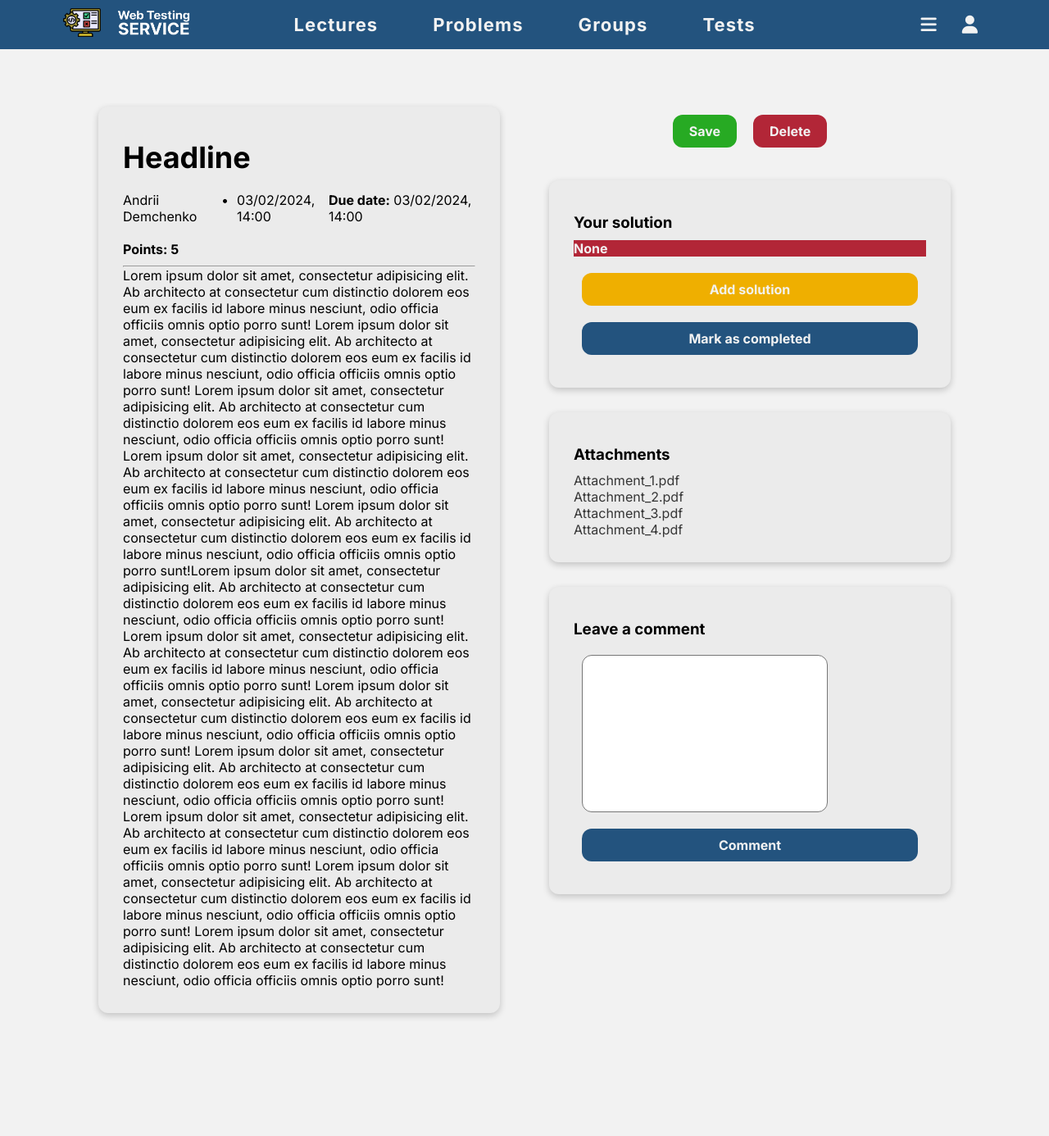
After one commit to andriidem308/web_testing_service, a Django app: page /test/ in a window 1280 px wide. The commit adds this page. Shown: the whole page at 82% size. Run offline with Django 4.2, Linux system fonts and the light colour scheme; style sheets or scripts are compiled from the project's sources; some libraries are stand-ins or nearby versions.

Commit message:
FE changes

```diff
--- a/main/templates/_header.html
+++ b/main/templates/_header.html
@@ -1,4 +1,12 @@
-<div class="logo"><a href="{% url 'home' %}">Web Testing Service</a></div>
+{% load static %}
+
+<header>
+    <div class="logo">
+        <a href="{% url 'home' %}">
+            <img src="{% static 'img/logo.png' %}" alt="">
+            <img src="{% static 'img/logo_text.png' %}" alt="">
+        </a>
+    </div>
 
     <ul class="navigation">
         <li><a href="{% url 'lectures' %}">Lectures</a></li>
@@ -30,11 +38,12 @@
         {#    <li><a href=""><i class="fa-regular fa-bell"></i></a></li>#}
         {% if user.is_authenticated %}
             <li><a href=""><i class="fa-solid fa-bell"></i></a></li>
+            <li><a href="{% url 'profile' %}"><i class="fa-solid fa-user"></i></a></li>
             <li><a href="{% url 'logout' %}"><i class="fa-solid fa-arrow-right-from-bracket"></i></a></li>
-        <li><a href="{% url 'profile' %}"><i class="fa-solid fa-user"></i></a></li>
         {% else %}
             <li><a href="{% url 'login' %}"><i class="fa-solid fa-user"></i></a></li>
         {% endif %}
 
 
     </ul>
+</header>
--- a/main/templates/base.html
+++ b/main/templates/base.html
@@ -14,15 +14,15 @@
 
     <script src="https://kit.fontawesome.com/f514e78ecc.js" crossorigin="anonymous"></script>
 
-    <link href="{% sass_src 'style.scss' %}" rel="stylesheet" type="text/css">
+    <link href="{% sass_src 'styles/style.scss' %}" rel="stylesheet" type="text/css">
 
     <title>Document</title>
 </head>
 <body>
 
-<header>
+<div>
     {% include '_header.html' with user=user %}
-</header>
+</div>
 <main>
     {% block content %}
 
@@ -33,11 +33,11 @@
 
 </aside>
 
-{#<script>#}
-{#    // Reload the page every 3 seconds (3000 milliseconds)#}
-{#    setInterval(function() {#}
-{#        location.reload();#}
-{#    }, 1000);#}
-{#</script>#}
+<script>
+    // Reload the page every 3 seconds (3000 milliseconds)
+    setInterval(function() {
+        location.reload();
+    }, 1000);
+</script>
 </body>
 </html>
--- a/main/templates/groups/groups.html
+++ b/main/templates/groups/groups.html
@@ -1,6 +1,9 @@
 {% extends 'base.html' %}
 
 {% block content %}
+    <div class="filter"></div>
+
+    <h1>Groups</h1>
     <a href="{% url 'group' pk=1 %}">Group</a>
     <a href="{% url 'group_add' %}">Group Add</a>
     <a href="{% url 'group_edit' pk=1 %}">Group Edit</a>
@@ -8,7 +11,7 @@
     {% for group in groups %}
         <div class="card">
             <a href="{% url 'group' pk=group.pk %}">
-                <div class="group-name">Name: {{ group.name }}</div>
+                <h2 class="group-name">{{ group.name }}</h2>
                 <div class="group-teacher">Teacher: {{ group.teacher }}</div>
             </a>
         </div>
--- /dev/null
+++ b/main/templates/test.html
@@ -0,0 +1,78 @@
+{% extends 'base.html' %}
+
+{% block content %}
+    <div class="article-container">
+
+        <div class="left">
+            <div class="content card">
+                <h1 class="title" id="title">Headline</h1>
+                <div class="created">
+                    <div class="created-by">
+                        <div class="author" id="author">Andrii Demchenko</div>
+                        <div class="separator-dot">•</div>
+                        <div class="date-created" id="date-created">03/02/2024, 14:00</div>
+                    </div>
+                    <div class="due-date">
+                        <div><b>Due date:</b> <span>03/02/2024, 14:00</span></div>
+                    </div>
+
+                </div>
+                <div class="max-points"><b>Points: 5</b></div>
+
+                <hr>
+                <div class="description" id="description">
+                    Lorem ipsum dolor sit amet, consectetur adipisicing elit. Ab architecto at consectetur cum distinctio dolorem eos eum ex facilis id labore minus nesciunt, odio officia officiis omnis optio porro sunt!
+                    Lorem ipsum dolor sit amet, consectetur adipisicing elit. Ab architecto at consectetur cum distinctio dolorem eos eum ex facilis id labore minus nesciunt, odio officia officiis omnis optio porro sunt!
+                    Lorem ipsum dolor sit amet, consectetur adipisicing elit. Ab architecto at consectetur cum distinctio dolorem eos eum ex facilis id labore minus nesciunt, odio officia officiis omnis optio porro sunt!
+                    Lorem ipsum dolor sit amet, consectetur adipisicing elit. Ab architecto at consectetur cum distinctio dolorem eos eum ex facilis id labore minus nesciunt, odio officia officiis omnis optio porro sunt!
+                    Lorem ipsum dolor sit amet, consectetur adipisicing elit. Ab architecto at consectetur cum distinctio dolorem eos eum ex facilis id labore minus nesciunt, odio officia officiis omnis optio porro sunt!Lorem ipsum dolor sit amet, consectetur adipisicing elit. Ab architecto at consectetur cum distinctio dolorem eos eum ex facilis id labore minus nesciunt, odio officia officiis omnis optio porro sunt!
+                    Lorem ipsum dolor sit amet, consectetur adipisicing elit. Ab architecto at consectetur cum distinctio dolorem eos eum ex facilis id labore minus nesciunt, odio officia officiis omnis optio porro sunt!
+                    Lorem ipsum dolor sit amet, consectetur adipisicing elit. Ab architecto at consectetur cum distinctio dolorem eos eum ex facilis id labore minus nesciunt, odio officia officiis omnis optio porro sunt!
+                    Lorem ipsum dolor sit amet, consectetur adipisicing elit. Ab architecto at consectetur cum distinctio dolorem eos eum ex facilis id labore minus nesciunt, odio officia officiis omnis optio porro sunt!
+                    Lorem ipsum dolor sit amet, consectetur adipisicing elit. Ab architecto at consectetur cum distinctio dolorem eos eum ex facilis id labore minus nesciunt, odio officia officiis omnis optio porro sunt!
+                    Lorem ipsum dolor sit amet, consectetur adipisicing elit. Ab architecto at consectetur cum distinctio dolorem eos eum ex facilis id labore minus nesciunt, odio officia officiis omnis optio porro sunt!
+                    Lorem ipsum dolor sit amet, consectetur adipisicing elit. Ab architecto at consectetur cum distinctio dolorem eos eum ex facilis id labore minus nesciunt, odio officia officiis omnis optio porro sunt!
+
+                </div>
+            </div>
+        </div>
+        <div class="right">
+            <div class="actions">
+                <button class="pretty-button success" type="submit">Save</button>
+                <button class="pretty-button danger">Delete</button>
+            </div>
+            <div class="solution card">
+                <div class="solution-headline">
+                    <h3>Your solution</h3>
+                    <h4 class="rounded-tile danger">None</h4>
+                    {#                    <h4 class="success-text">Taken</h4>#}
+                </div>
+                <button class="pretty-button action">Add solution</button>
+                <button class="pretty-button primary">Mark as completed</button>
+            </div>
+            <div class="attachments card">
+                <h3>Attachments</h3>
+                <div class="attachments-content">
+                    <a download href="/media/lectures/attachments/CV_Andrii_Demchenko1.pdf" class="attachment">
+                        <div class="attachment-name">Attachment_1.pdf</div>
+                    </a>
+                    <a download href="/media/lectures/attachments/CV_Andrii_Demchenko1.pdf" class="attachment">
+                        <div class="attachment-name">Attachment_2.pdf</div>
+                    </a>
+                    <a download href="/media/lectures/attachments/CV_Andrii_Demchenko1.pdf" class="attachment">
+                        <div class="attachment-name">Attachment_3.pdf</div>
+                    </a>
+                    <a download href="/media/lectures/attachments/CV_Andrii_Demchenko1.pdf" class="attachment">
+                        <div class="attachment-name">Attachment_4.pdf</div>
+                    </a>
+                </div>
+            </div>
+            <div class="comments card">
+                <h3>Leave a comment</h3>
+                <textarea class="pretty-textarea" name="" id="" cols="30" rows="10"></textarea>
+                <button class="pretty-button primary">Comment</button>
+            </div>
+        </div>
+
+    </div>
+{% endblock %}
--- a/main/urls.py
+++ b/main/urls.py
@@ -5,6 +5,7 @@ from main.views import *
 
 urlpatterns = [
     path('', index, name='home'),
+    path('test/', test, name='home'),
 
     path('problems/', ProblemListView.as_view(), name='problems'),
     path('problems/add/', ProblemCreateView.as_view(), name='problem_add'),
--- a/main/views.py
+++ b/main/views.py
@@ -12,6 +12,9 @@ from main.models import (
     Student, Teacher, Group, Lecture, Problem
 )
 
+
+def test(request):
+    return render(request, 'test.html')
 
 def index(request):
     return render(request, 'index.html')
@@ -135,6 +138,14 @@ class ProblemListView(ListView):
     context_object_name = 'problems'
     template_name = 'problems/problems.html'
 
+    def get_context_data(self, *args, **kwargs):
+        context = super().get_context_data(*args, **kwargs)
+        problems_list = context['object_list']
+        for p in problems_list:
+            p.date_created = p.date_created.strftime('%d/%m/%Y, %H:%M')
+            p.deadline = p.deadline.strftime('%d/%m/%Y, %H:%M')
+        return context
+
 
 class ProblemView(DetailView):
     model = Problem
--- a/static/style.scss
+++ b/static/styles/style.scss
@@ -9,7 +9,8 @@
 }
 
 $light: #fffdfa;
-$light-hover: #f0f0f0;
+$light: #f2f2f2;
+$light-hover: #ebebeb;
 $grey: #c9c9c9;
 $grey-hover: #989898;
 $dark: #363636;
@@ -23,7 +24,8 @@ $success: #27aa23;
 $success-hover: #24bb1f;
 $primary: #23537e;
 $primary-hover: #326fa2;
-$nav-height: 50px;
+
+$nav-height: 60px;
 
 @mixin common-style($bg-color, $text-color: $light) {
   background-color: $bg-color !important;
@@ -84,7 +86,6 @@ body {
 header {
   width: 100%;
   height: $nav-height;
-  line-height: $nav-height;
   padding: 0 6%;
   background-color: $primary;
   display: flex;
@@ -106,7 +107,29 @@ header {
 }
 
 .logo {
-  flex: 1 1 0px;
+  flex: 1 1 0;
+
+  display: flex;
+  align-items: center;
+
+
+  a {
+    img {
+      height: 2.22222222rem;
+    }
+
+    &:hover {
+      text-decoration: none;
+    }
+  }
+
+}
+
+.navigation {
+  flex: 2 1 0;
+}
+.side-navigation {
+  flex: 1 1 0;
 }
 
 .navigation,
@@ -114,8 +137,10 @@ header {
   display: flex;
   justify-content: space-between;
   align-content: center;
+
+  line-height: $nav-height;
   height: 100%;
-  flex: 1 1 0px;
+  //flex: 1 1 0;
 }
 
 .side-navigation {
@@ -204,10 +229,6 @@ main {
   display: flex;
   flex-wrap: wrap;
   flex-direction: column;
-}
-
-.testblock {
-  background-color: #6b9430;
 }
 
 /* -------------- ASIDE -------------- */
@@ -521,6 +542,18 @@ h1, h2, h3, h4, h5 {
   }
 }
 
+
+
+.problem-card {
+  max-height: 20rem;
+  aspect-ratio: 1/5;
+
+  * {
+    overflow: hidden;
+    text-overflow: ellipsis;
+  }
+}
+
 /* -------------- LECTURE -------------- */
 
 .lecture-card {
@@ -787,3 +820,36 @@ h1, h2, h3, h4, h5 {
 
 @media (max-width: 576px) {
 }
+
+
+
+.article-container {
+
+  display: flex;
+  justify-content: center;
+  align-items: stretch;
+
+  .left, .right {
+    flex: 1 1 0;
+    max-width: 40rem;
+
+  }
+
+  .left {
+
+  }
+
+  .right {
+
+    .actions {
+      display: flex;
+      flex-direction: row;
+      align-items: center;
+      justify-content: center;
+
+      margin-top: 30px;
+    }
+
+  }
+
+}
```
Also changed, not shown: main/templates/problems/problems.html (+18 -3 lines), static/img/logo.png (added), static/img/logo_text.png (added). Lines whose indentation alone changed are shown as unchanged.
